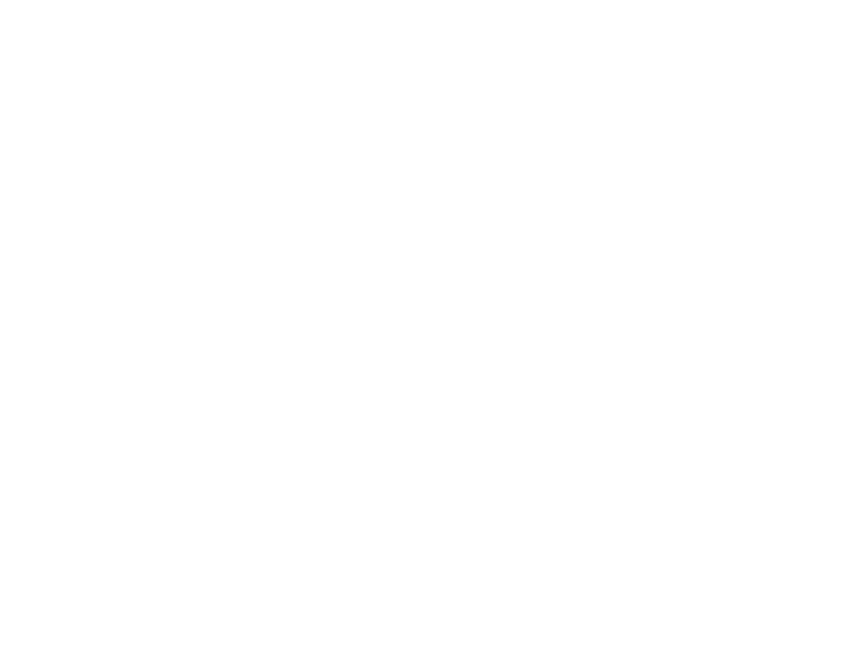
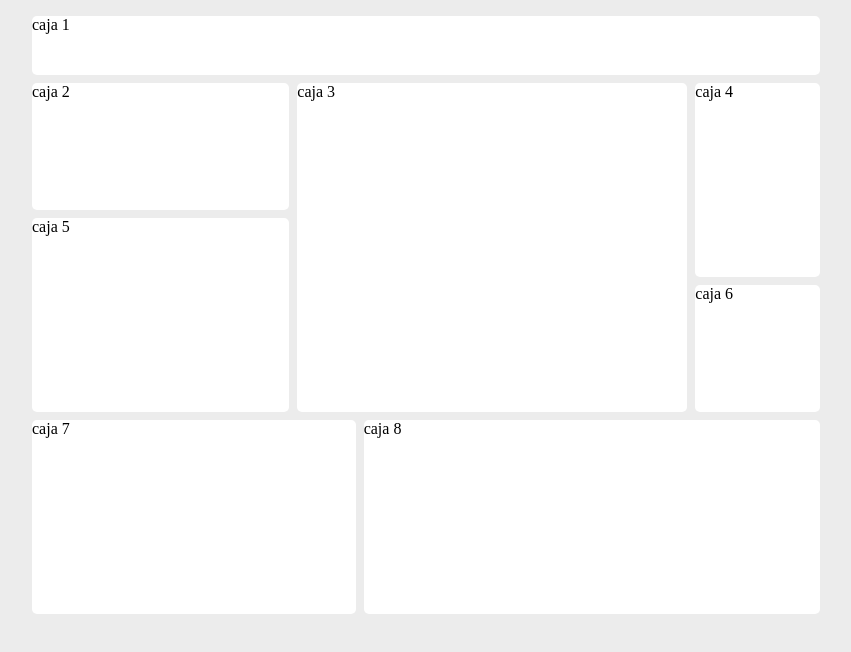
Before and after one commit to JuanRivasfr/gridBasic, a plain HTML site: page index.html in a window 1280 px wide. Shown: the whole page, without its empty margins (214-1065 px from the left). Drawn offline with Linux system fonts and the light colour scheme.

Commit message:
feat: :sparkles:

```diff
--- a/css/style.css
+++ b/css/style.css
@@ -0,0 +1,97 @@
+@import url(variables.css);
+*{
+    padding: 0;
+    margin: 0;
+    box-sizing: border-box;
+}
+body{
+    background-color: var(--color-primary);
+}
+
+.container{
+    display: grid;
+    grid-template-columns: repeat(12, 1fr);
+    grid-template-rows: repeat(9, 1fr);
+    grid-auto-rows: .5fr;
+    grid-gap: 8px;
+    grid-template-areas:
+        "menu menu menu menu menu menu menu menu menu menu menu menu"
+        "notificate notificate notificate notificate sales sales sales sales sales sales balance balance "
+        "notificate notificate notificate notificate sales sales sales sales sales sales balance balance"
+        "week week week week sales sales sales sales sales sales balance balance"
+        "week week week week sales sales sales sales sales sales devs devs"
+        "week week week week sales sales sales sales sales sales devs devs"
+        "prod prod prod prod prod time time time time time time time"
+        "prod prod prod prod prod time time time time time time time"
+        "prod prod prod prod prod time time time time time time time"
+        ;
+    width: 800px;
+    height: 600px;
+    background: var(--color-primary);
+    border: 1px solid var(--color-primary);
+    margin: 15px auto;
+    border-radius: 5px;
+    padding: 0 5px;
+}
+
+.container div{
+    border-radius: 5px;
+    background: var(--color-secundary);
+}
+
+.item_1{
+    background: red;
+    grid-area: menu;
+}
+.item_2{
+    background: blue;
+    grid-area: notificate;
+}
+
+.item_3{
+    background: orange;
+    grid-area: sales;
+}
+
+.item_4{
+    background: violet;
+    grid-area: balance;
+}
+
+.item_5{
+    background: salmon;
+    grid-area: week;
+}
+
+.item_6{
+    background: green;
+    grid-area: devs;
+}
+
+.item_7{
+    background: purple;
+    grid-area: prod;
+}
+
+.item_8{
+    background: gray;
+    grid-area: time;
+}
+
+@media (width < 600px){
+    .container{
+        width: 100%;
+        margin: 0;
+        padding: 0 10px;
+        grid-template-columns: repeat(2, 1fr);
+        grid-template-areas:
+        "menu menu"
+        "notificate notificate"
+        "sales balance"
+        "week week"
+        "devs devs"
+        "prod prod"
+        "time time"
+        ;
+    }
+}
--- /dev/null
+++ b/css/variables.css
@@ -0,0 +1,5 @@
+:root{
+    --color-primary: #ececec;
+    --color-secundary: #fff;
+    --color-shadows: 3px 3px 5px rgba(0, 0, 0, 0.0275);
+}
--- a/index.html
+++ b/index.html
@@ -7,6 +7,15 @@
     <link rel="stylesheet" href="css/style.css">
 </head>
 <body>
-
+    <div class="container">
+        <div class="item_1">caja 1</div>
+        <div class="item_2">caja 2</div>
+        <div class="item_3">caja 3</div>
+        <div class="item_4">caja 4</div>
+        <div class="item_5">caja 5</div>
+        <div class="item_6">caja 6</div>
+        <div class="item_7">caja 7</div>
+        <div class="item_8">caja 8</div>
+    </div>
 </body>
 </html>
```
